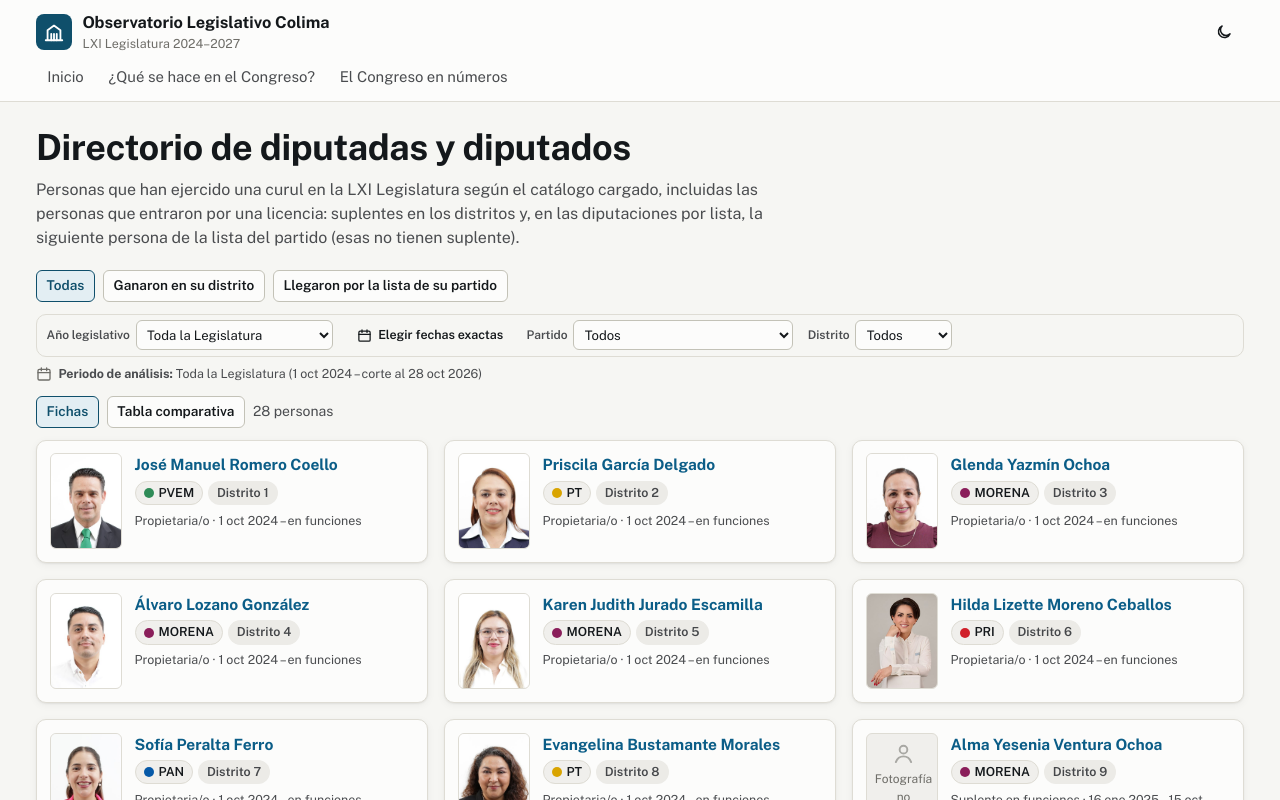
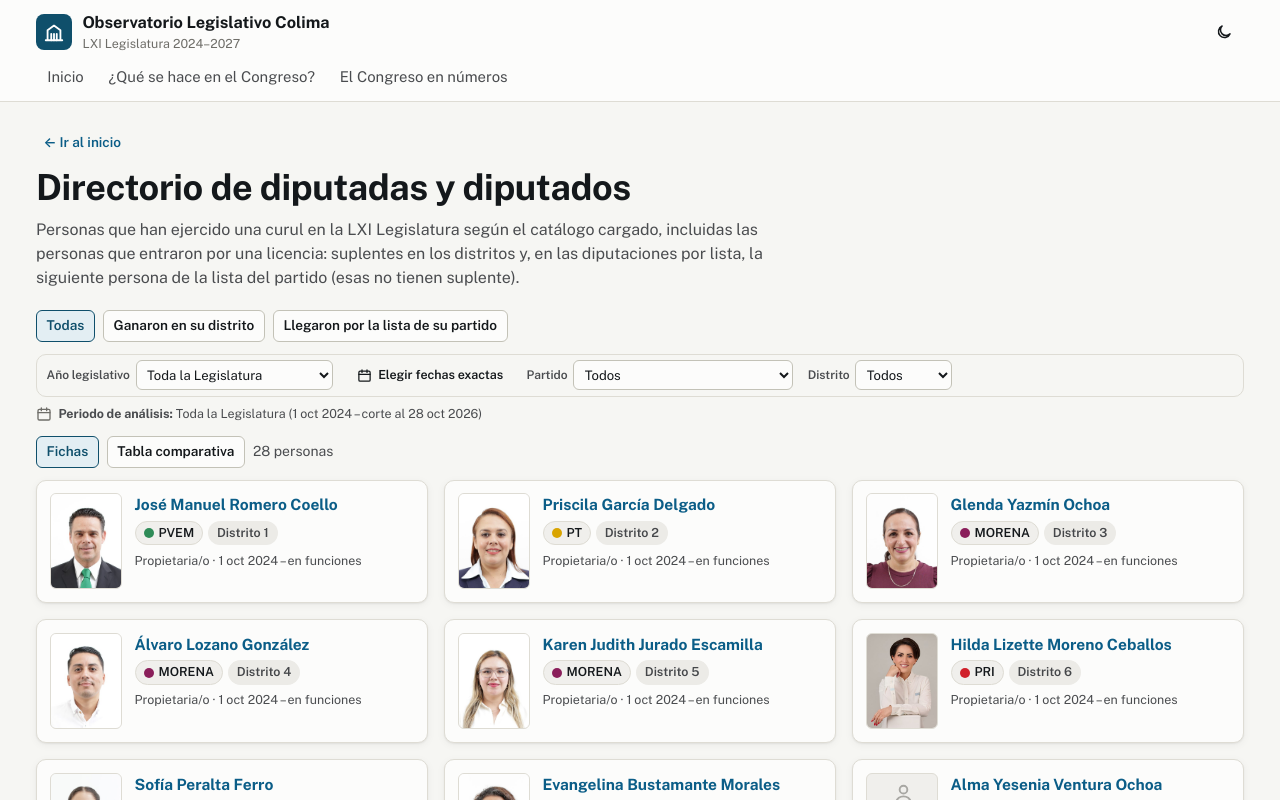
Before and after one commit to irekani55-lgtm/observatorio-colima, a React (Vite) app: page /#/diputaciones in a window 1280 px wide. Shown: the top 800 px of the page. Built offline with nearby package versions, Linux system fonts and the light colour scheme.

Commit message:
Vista previa: botón «Regresar» arriba de cada página (o «Ir al inicio» si se entró directo)

```diff
--- a/src/componentes/Disposicion.tsx
+++ b/src/componentes/Disposicion.tsx
@@ -1,5 +1,5 @@
 import { useEffect, useState, type ReactNode } from 'react';
-import { Link, NavLink, Outlet, useLocation } from 'react-router-dom';
+import { Link, NavLink, Outlet, useLocation, useNavigate } from 'react-router-dom';
 import { FUENTES_INSTITUCIONALES, LEGISLATURA } from '../config/legislatura';
 import { useDatos } from '../estado/DatosContext';
 import { fechaCorta } from '../indicadores/filtro';
@@ -189,12 +189,31 @@ export function Disposicion() {
   );
 }
 
+/**
+ * «← Regresar»: vuelve a la página anterior dentro del Observatorio. Si la persona entró directo con un enlace
+ * (no hay página anterior aquí), la lleva al inicio.
+ */
+function BotonRegresar() {
+  const navegar = useNavigate();
+  const loc = useLocation();
+  const hayAnterior = loc.key !== 'default';
+  return (
+    <p className={`regresar${claseNuevo()}`}>
+      <button type="button" className="boton boton--fantasma boton--chico" onClick={() => (hayAnterior ? navegar(-1) : navegar('/'))}>
+        ← {hayAnterior ? 'Regresar' : 'Ir al inicio'}
+      </button>
+      <Nuevo texto="botón para regresar" />
+    </p>
+  );
+}
+
 export function EncabezadoPagina({ titulo, children, migas, destacado }: { titulo: string; children?: ReactNode; migas?: { a: string; texto: string }[]; destacado?: boolean }) {
   useEffect(() => {
     document.title = `${titulo} | Observatorio Legislativo Colima`;
   }, [titulo]);
   return (
     <header className={`encabezado-pagina${destacado ? ' encabezado-pagina--destacado' : ''}`}>
+      {!destacado && <BotonRegresar />}
       {migas && (
         <nav className="migas" aria-label="Ruta de navegación">
           {migas.map((m, i) => (
--- a/src/componentes/Nuevo.tsx
+++ b/src/componentes/Nuevo.tsx
@@ -32,6 +32,7 @@ export const CAMBIOS_VISTA_PREVIA = [
   { texto: 'Julio César León Trujillo ya no aparece «en funciones»: dice que tiene licencia desde el 2 oct 2024, que no ha regresado y quién está en su lugar.', a: '/diputaciones/DIP-RP-JCLT' },
   { texto: 'Menú: se quitó «Mapa», porque todo lo del mapa ya está en el inicio. Los enlaces viejos llevan al inicio.', a: '/' },
   { texto: 'Mapa: al abrir una ficha, el mapa se queda fijo a la izquierda mientras usted baja por la ficha (sin espacio vacío).', a: '/?mapa_distrito=3' },
+  { texto: 'Todas las páginas (menos el inicio) tienen arriba un botón «← Regresar» a la página anterior.', a: '/congreso' },
   { texto: 'El Congreso en números: ahora son seis preguntas en palabras sencillas, cada una con su respuesta y una gráfica; lo técnico quedó guardado en «Para revisar a fondo».', a: '/congreso' },
   { texto: 'Menú: ahora tiene 3 opciones: Inicio, ¿Qué se hace en el Congreso? y El Congreso en números.', a: '/' },
   { texto: 'Inicio: nuevo buscador «¿Sabe su nombre?» y enlace a la lista de las 28 personas.', a: '/' },
--- a/src/estilos.css
+++ b/src/estilos.css
@@ -1795,3 +1795,6 @@ details.aviso-vista-previa a { color: #3d3000; font-weight: 700; }
 /* «El Congreso en números»: la respuesta de cada pregunta se lee primero, en letra normal. */
 .preguntas .panel__nota { font-size: 0.95rem; color: var(--texto); line-height: 1.5; }
 .preguntas .panel__cabecera h3 { font-size: 1.05rem; }
+/* Botón «← Regresar» arriba del título de cada página. */
+.regresar { margin: 0 0 0.5rem; display: flex; align-items: center; gap: 0.5rem; }
+.regresar .boton { padding-left: 0.4rem; font-weight: 600; color: var(--enlace); }
```
Also changed, not shown: 1 other file (tests, documents, lock files or other folders).
